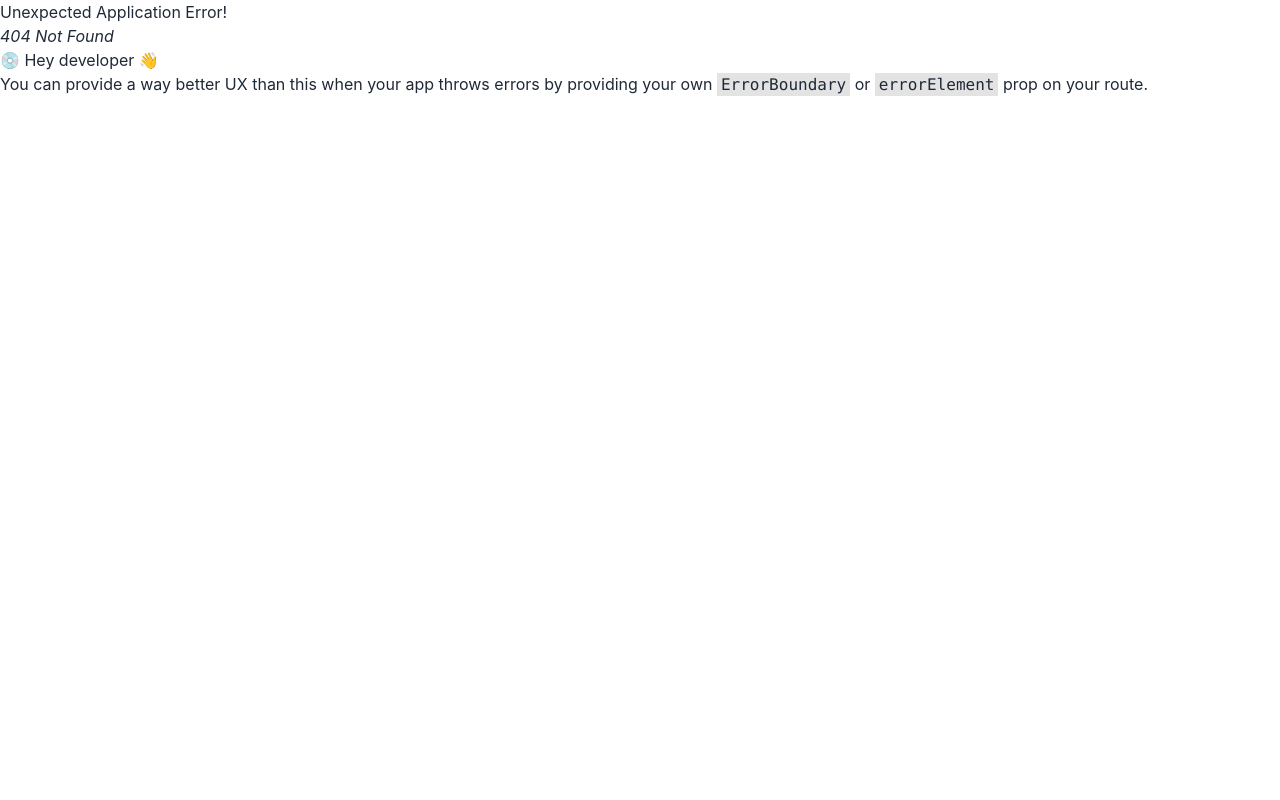
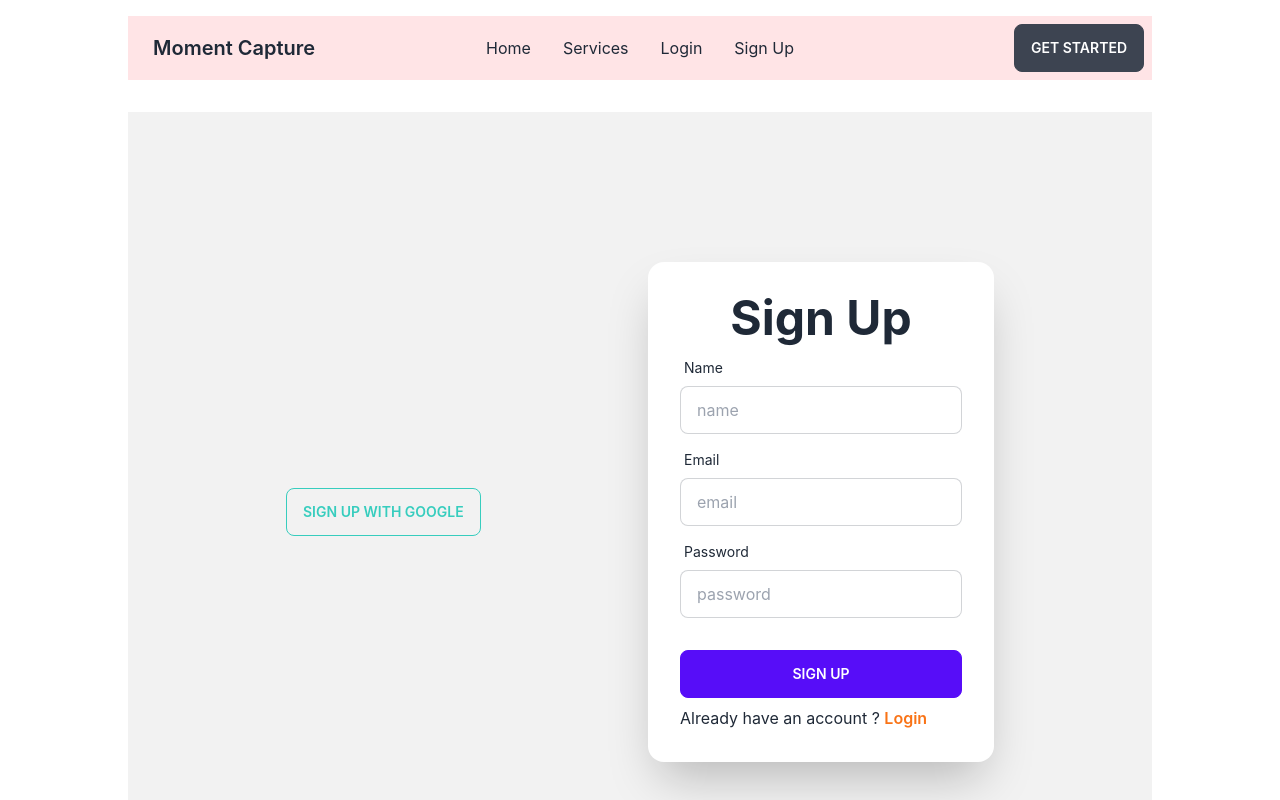
Before and after one commit to nanzchy4/photography-service-client, a React (Create React App) app: page /signup in a window 1280 px wide. Before the commit this address had no page. Shown: the top 800 px of the page. Built offline with nearby package versions, Linux system fonts and the light colour scheme; no server answers.

Commit message:
form authentication done

```diff
--- a/package.json
+++ b/package.json
@@ -7,6 +7,7 @@
     "@testing-library/react": "^13.4.0",
     "@testing-library/user-event": "^13.5.0",
     "daisyui": "^2.38.1",
+    "firebase": "^9.13.0",
     "react": "^18.2.0",
     "react-dom": "^18.2.0",
     "react-router-dom": "^6.4.3",
--- a/src/App.js
+++ b/src/App.js
@@ -5,6 +5,7 @@
 import Home from './Pages/Home/Home/Home';
 import Login from './Pages/Login/Login/Login';
 import SingleService from './Pages/ServiceDetails/SingleService/SingleService';
+import SignUp from './Pages/SignUp/SignUp/SignUp';
 
 function App() {
 
@@ -32,6 +33,10 @@
         {
           path: '/login',
           element: <Login></Login>
+        },
+        {
+          path: '/signup',
+          element: <SignUp></SignUp>
         }
       ]
     }
--- /dev/null
+++ b/src/Firebase/firebase.config.js
@@ -0,0 +1,19 @@
+// Import the functions you need from the SDKs you need
+import { initializeApp } from "firebase/app";
+// TODO: Add SDKs for Firebase products that you want to use
+// https://firebase.google.com/docs/web/setup#available-libraries
+
+// Your web app's Firebase configuration
+const firebaseConfig = {
+  apiKey: process.env.REACT_APP_apiKey,
+  authDomain: process.env.REACT_APP_authDomain,
+  projectId: process.env.REACT_APP_projectId,
+  storageBucket: process.env.REACT_APP_storageBucket,
+  messagingSenderId: process.env.REACT_APP_messagingSenderId,
+  appId: process.env.REACT_APP_appId,
+};
+
+// Initialize Firebase
+const app = initializeApp(firebaseConfig);
+
+export default app;
--- a/src/Pages/Login/Login/Login.js
+++ b/src/Pages/Login/Login/Login.js
@@ -1,35 +1,57 @@
-import React from 'react';
+import React, { useContext } from 'react';
+import { Link } from 'react-router-dom';
+import { AuthContext } from '../../../contexts/AuthProvider/AuthProvider';
 
 const Login = () => {
+
+    const {logIn} = useContext(AuthContext);
+
+
+    const handleLogin = event =>{
+        event.preventDefault();
+        const form = event.target;
+        const email = form.email.value;
+        const password = form.password.value;
+        logIn(email,password)
+        .then(result => {
+            const user = result.user;
+            console.log(user)
+            form.reset();
+        })
+        .catch(error => console.error(error))
+    }
     return (
 
         <div className="hero min-h-screen bg-base-200 lg:max-w-screen-lg mx-auto">
-            <div className="hero-content flex-col lg:flex-row">
+            <div className="hero-content grid md:grid-cols-2 flex-col lg:flex-row">
                 <div className="text-center lg:text-left">
-                    <h1 className="text-5xl font-bold">Login now!</h1>
-                    <p className="py-6">Provident cupiditate voluptatem et in. Quaerat fugiat ut assumenda excepturi exercitationem quasi. In deleniti eaque aut repudiandae et a id nisi.</p>
+                <button className="btn btn-outline btn-accent">Login With Google</button>
+
                 </div>
                 <div className="card flex-shrink-0 w-full max-w-sm shadow-2xl bg-base-100">
-                    <div className="card-body">
+                    <form onSubmit={handleLogin} className="card-body">
+                    <h1 className="text-5xl font-bold text-center">Login now!</h1>
                         <div className="form-control">
                             <label className="label">
                                 <span className="label-text">Email</span>
                             </label>
-                            <input type="text" placeholder="email" className="input input-bordered" />
+                            <input name='email' type="email" placeholder="email" className="input input-bordered" required/>
                         </div>
                         <div className="form-control">
                             <label className="label">
                                 <span className="label-text">Password</span>
                             </label>
-                            <input type="text" placeholder="password" className="input input-bordered" />
+                            <input name='password' type="password" placeholder="password" className="input input-bordered" required/>
                             <label className="label">
                                 <a href="#" className="label-text-alt link link-hover">Forgot password?</a>
                             </label>
                         </div>
                         <div className="form-control mt-6">
-                            <button className="btn btn-primary">Login</button>
+                            <input className="btn btn-primary" type="submit" value="Login" />
                         </div>
-                    </div>
+                        <p>Not registered? <Link to='/signup' className='font-semibold text-orange-500'>Sign Up</Link></p>
+                    </form>
+
                 </div>
             </div>
         </div>
--- /dev/null
+++ b/src/Pages/SignUp/SignUp/SignUp.js
@@ -0,0 +1,75 @@
+import React, { useContext } from 'react';
+import { Link } from 'react-router-dom';
+import { GoogleAuthProvider } from "firebase/auth";
+import { AuthContext } from '../../../contexts/AuthProvider/AuthProvider';
+
+const SignUp = () => {
+
+    const {createUser, signUpWithGoogle} = useContext(AuthContext)
+    const handleSignUp = (event) =>{
+        event.preventDefault();
+
+        const form = event.target;
+        // const name = form.name.value;
+        const email = form.email.value;
+        const password = form.password.value;
+
+        createUser(email,password)
+        .then(result => {
+            const user = result.user;
+            console.log(user)
+
+        })
+        .catch(error => console.log(error))
+
+    }
+
+    const provider = new GoogleAuthProvider();
+
+    const handleGoogleSignIn = ()=>{
+        signUpWithGoogle(provider)
+        .then(result => {
+            const user = result.user;
+            console.log(user)
+        })
+        .catch(error => console.log(error))
+    }
+    return (
+        <div className="hero min-h-screen bg-base-200 lg:max-w-screen-lg mx-auto">
+            <div className="hero-content grid md:grid-cols-2 flex-col lg:flex-row">
+                <div className="text-center lg:text-left">
+                <button onClick={handleGoogleSignIn} className="btn btn-outline btn-accent">Sign Up With Google</button>
+                </div>
+                <div className="card flex-shrink-0 w-full max-w-sm shadow-2xl bg-base-100">
+                    <form onSubmit={handleSignUp} className="card-body">
+                    <h1 className="text-5xl font-bold text-center">Sign Up</h1>
+                        <div className="form-control">
+                            <label className="label">
+                                <span className="label-text">Name</span>
+                            </label>
+                            <input name='name' type="text" placeholder="name" className="input input-bordered" required />
+                        </div>
+                        <div className="form-control">
+                            <label className="label">
+                                <span className="label-text">Email</span>
+                            </label>
+                            <input name='email' type="email" placeholder="email" className="input input-bordered" required />
+                        </div>
+                        <div className="form-control">
+                            <label className="label">
+                                <span className="label-text">Password</span>
+                            </label>
+                            <input name='password' type="password" placeholder="password" className="input input-bordered" required />
+                        </div>
+                        <div className="form-control mt-6">
+                            <input className="btn btn-primary" type="submit" value="Sign Up" />
+                        </div>
+                        <p>Already have an account ? <Link to='/login' className='font-semibold text-orange-500'>Login</Link></p>
+                    </form>
+                </div>
+            </div>
+        </div>
+    );
+};
+
+export default SignUp;
--- a/src/Shared/Header/Header.js
+++ b/src/Shared/Header/Header.js
@@ -1,7 +1,16 @@
-import React from 'react';
+import React, { useContext } from 'react';
 import { Link } from 'react-router-dom';
+import { AuthContext } from '../../contexts/AuthProvider/AuthProvider';
 
 const Header = () => {
+    const {user, logOut} = useContext(AuthContext);
+
+    const handleLogOut = () =>{
+        logOut()
+        .then(()=>{})
+        .catch(error => console.error(console.error))
+    }
+
     return (
         <div className="navbar bg-base-100 lg:max-w-screen-lg mx-auto mt-4 mb-8 bg-rose-100	">
             <div className="navbar-start">
@@ -12,7 +21,16 @@
                     <ul tabIndex={0} className="menu menu-compact dropdown-content mt-3 p-2 shadow bg-base-100 rounded-box w-52">
                         <li><Link to='/'>Home</Link></li>
                         <li><Link to='/services'>Services</Link></li>
+                        {
+                        user?.uid ?
+                        <li><button onClick={handleLogOut} className="btn btn-outline btn-secondary">Logout</button></li>
+                        :
+                        <>
                         <li><Link to='/login'>Login</Link></li>
+                        <li><Link to='/signup'>Sign Up</Link></li>
+                        </>
+                    }
+
                     </ul>
                 </div>
                 <a className="btn btn-ghost normal-case text-xl">Moment Capture</a>
@@ -21,7 +39,16 @@
                 <ul className="menu menu-horizontal p-0">
                     <li><Link to='/'>Home</Link></li>
                     <li><Link to='/services'>Services</Link></li>
-                    <li><Link to='/login'>Login</Link></li>                </ul>
+                    {
+                        user?.uid ?
+                        <li><button onClick={handleLogOut} className="btn btn-outline btn-secondary">Logout</button></li>
+                        :
+                        <>
+                        <li><Link to='/login'>Login</Link></li>
+                        <li><Link to='/signup'>Sign Up</Link></li>
+                        </>
+                    }
+               </ul>
             </div>
             <div className="navbar-end">
                 <a className="btn">Get started</a>
--- /dev/null
+++ b/src/contexts/AuthProvider/AuthProvider.js
@@ -0,0 +1,45 @@
+import React, { createContext, useEffect, useState } from 'react';
+import app from '../../Firebase/firebase.config';
+import {createUserWithEmailAndPassword, getAuth, onAuthStateChanged, signInWithEmailAndPassword, signInWithPopup, signOut} from "firebase/auth";
+
+export const AuthContext = createContext();
+const auth = getAuth(app);
+
+const AuthProvider = ({children}) => {
+    const [user, setUser] = useState(null);
+    const [loading, setLoading] = useState(true);
+
+    const createUser= (email, password) =>{
+      return createUserWithEmailAndPassword(auth, email, password);
+    }
+
+    const logIn = (email,password) =>{
+      return signInWithEmailAndPassword(auth, email, password);
+    }
+
+    const signUpWithGoogle = (provider)=>{
+      return signInWithPopup(auth, provider)
+    }
+
+    const logOut = () =>{
+        return signOut(auth);
+    }
+    useEffect( ()=>{
+        const unsubscribe = onAuthStateChanged(auth, currentUser =>{
+            setUser(currentUser);
+        })
+        return () =>{
+            unsubscribe();
+        }
+    },[])
+
+    const authInfo ={user,
+         loading, createUser, signUpWithGoogle,logOut, logIn}
+    return (
+        <AuthContext.Provider value={authInfo}>
+            {children}
+        </AuthContext.Provider>
+    );
+};
+
+export default AuthProvider;
--- a/src/index.js
+++ b/src/index.js
@@ -3,11 +3,12 @@
 import './index.css';
 import App from './App';
 import reportWebVitals from './reportWebVitals';
+import AuthProvider from './contexts/AuthProvider/AuthProvider';
 
 const root = ReactDOM.createRoot(document.getElementById('root'));
 root.render(
   <React.StrictMode>
-    <App />
+    <AuthProvider><App /></AuthProvider>
   </React.StrictMode>
 );
 
```
Also changed, not shown: 1 other file (tests, documents, lock files or other folders).
